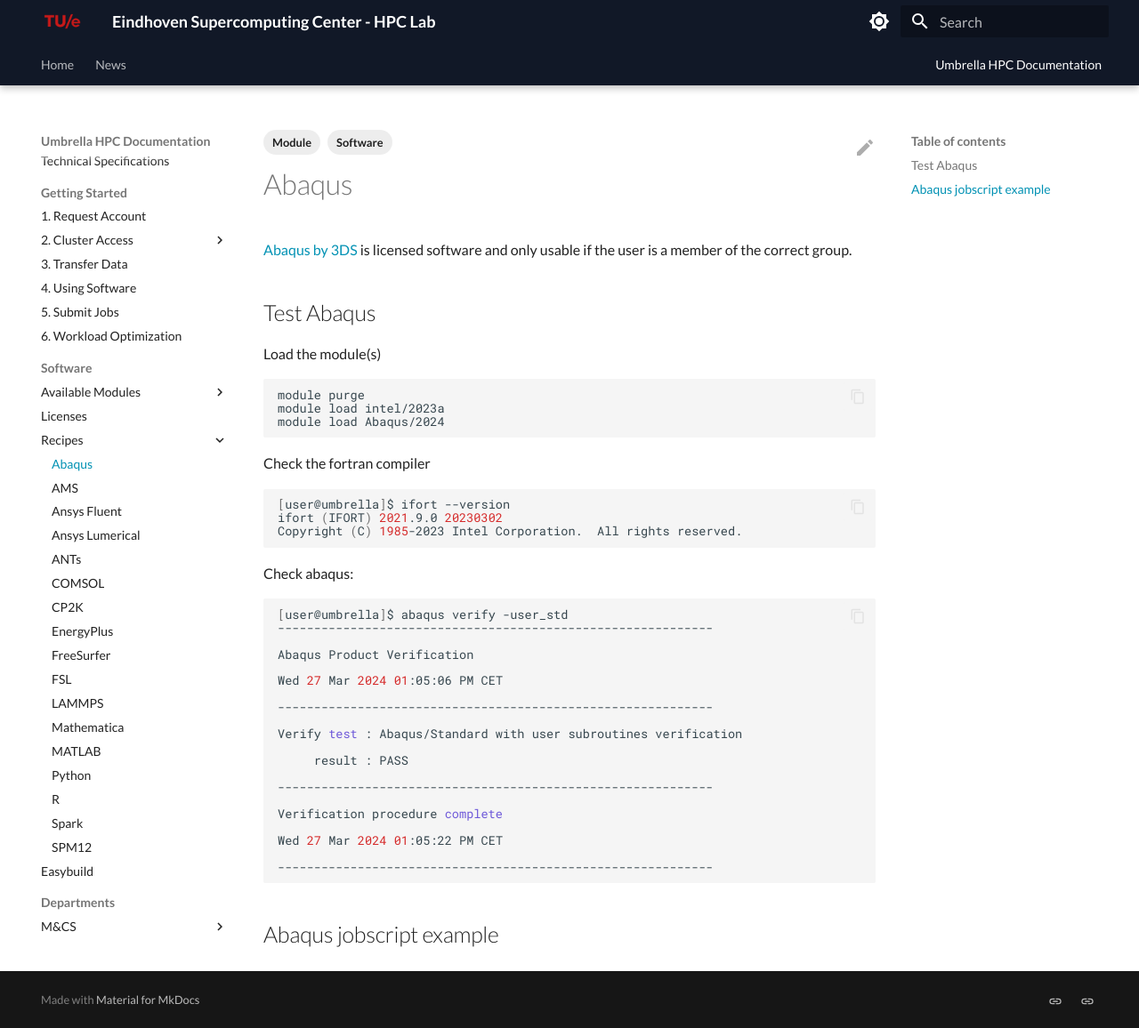
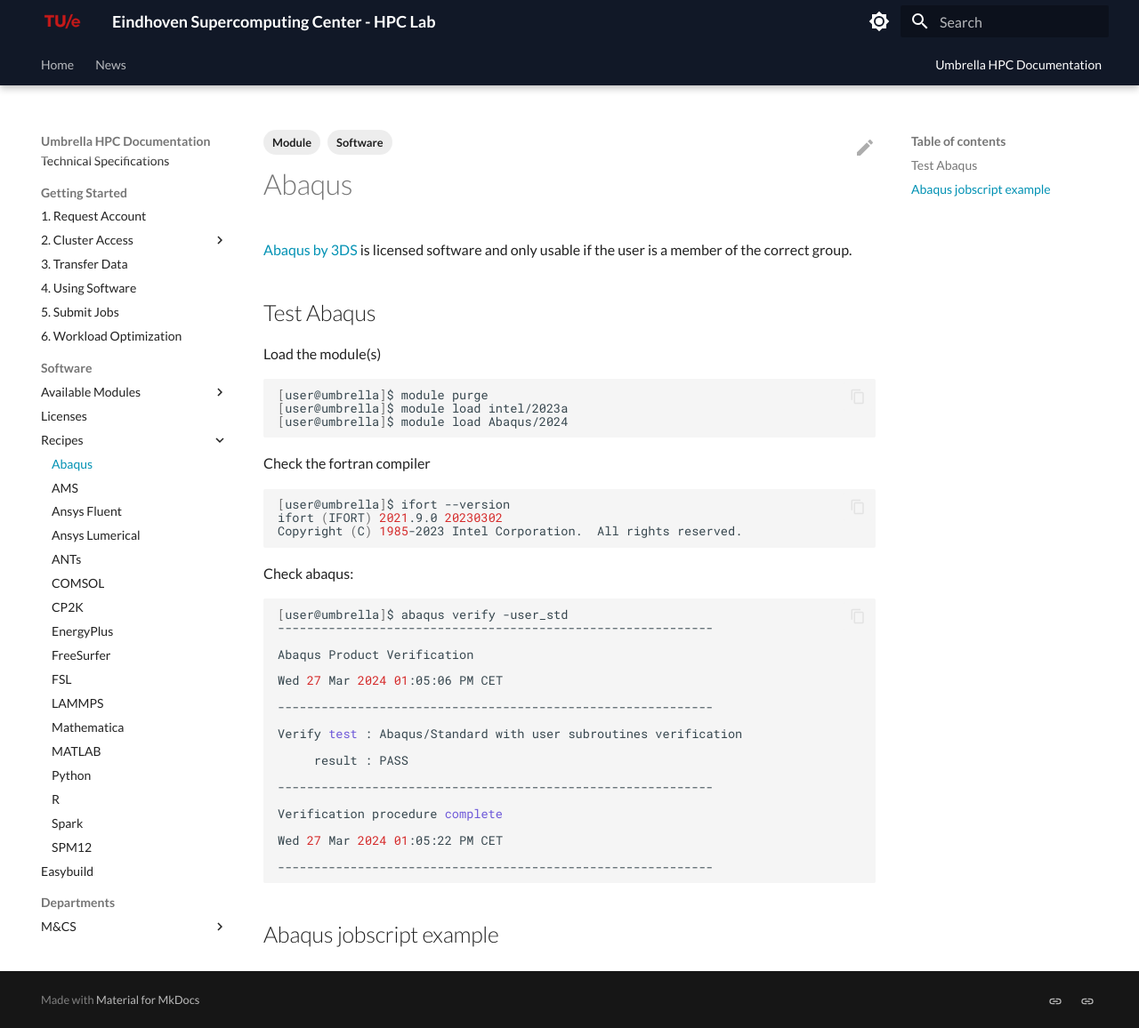
Before and after one commit to gferhpc/supercomputing.tue.nl, an MkDocs documentation site: the page built from pages/documentation/software/recipes/abaqus.md, in a window 1280 px wide and 1156 px high. Shown: the whole window at 89% size. Built offline with MkDocs 1.6.1 and Material for MkDocs 9.7.7, drawn with Linux system fonts in a browser that asks for light colours.

Commit message:
Update abaqus.md

````diff
--- a/pages/documentation/software/recipes/abaqus.md
+++ b/pages/documentation/software/recipes/abaqus.md
@@ -9,9 +9,9 @@
 Load the module(s)
 
 ```shell
-module purge
-module load intel/2023a
-module load Abaqus/2024
+[user@umbrella]$ module purge
+[user@umbrella]$ module load intel/2023a
+[user@umbrella]$ module load Abaqus/2024
 ```
 
 Check the fortran compiler
````
